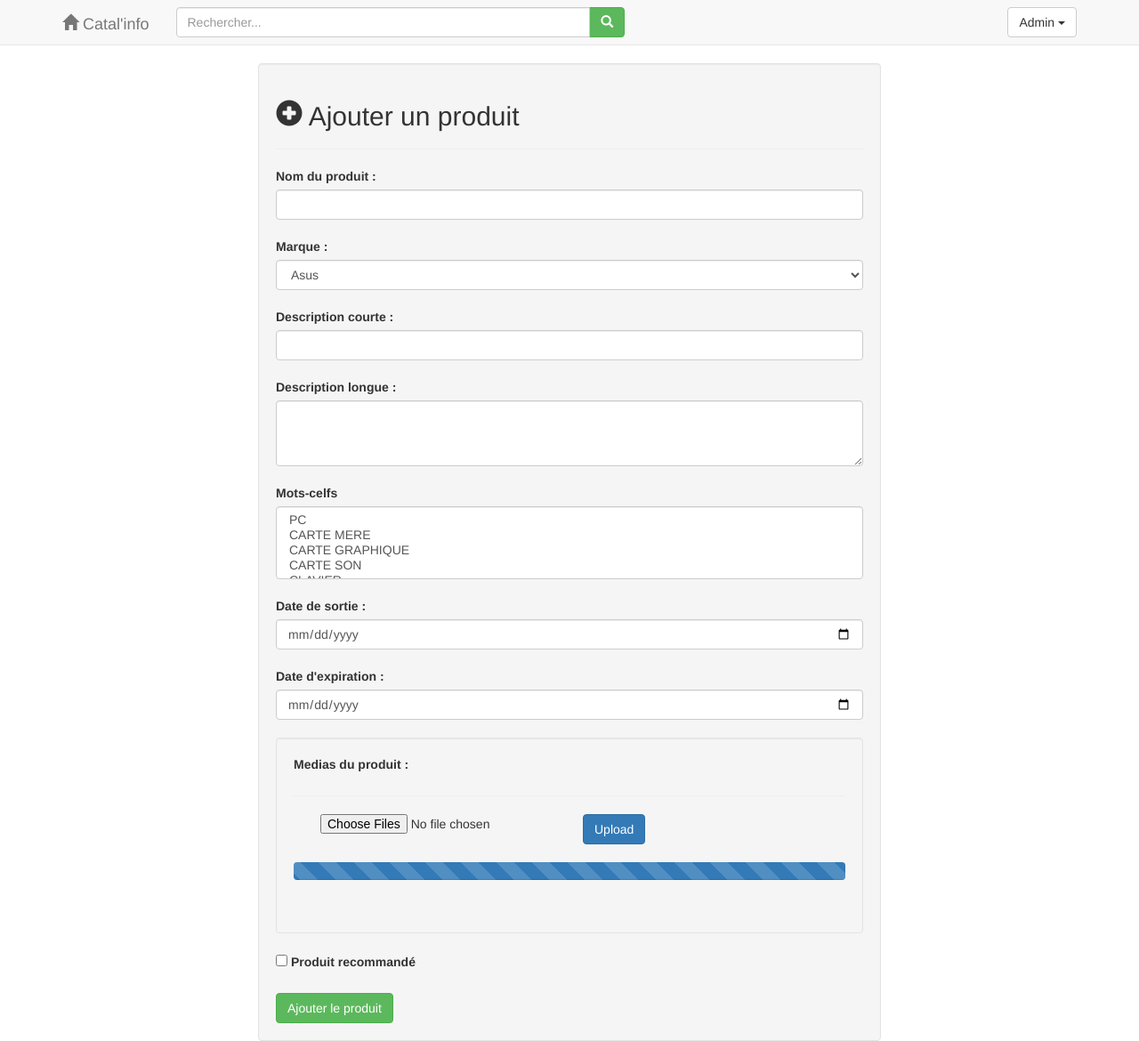
After one commit to WaffleBweh/TPI2015, a PHP site: page /addProduct.php in a window 1280 px wide. The commit adds this page. Shown: the whole page at 89% size. Run offline with PHP 8.4, Linux system fonts and the light colour scheme; a user stored in the database is signed in.

Commit message:
Mise à jour de la structure des produits, Ajout de la maquette du formulaire d'ajout 	+ Formulaire d'ajout 	+ Structure index.php 	- Suppression de fichiers innutiles

```diff
--- /dev/null
+++ b/SEEMULLERJ_TPI_2015/addProduct.php
@@ -0,0 +1,95 @@
+<?php
+require_once 'includes/specific_funtions.php';
+require_once 'includes/struct.php';
+
+if (!isAdmin()) {
+    header('Location: index.php');
+}
+?>
+<!DOCTYPE html>
+<html lang="en"><head>
+        <meta charset="utf-8">
+        <meta http-equiv="X-UA-Compatible" content="IE=edge">
+        <meta name="viewport" content="width=device-width, initial-scale=1">
+        <meta name="description" content="">
+        <meta name="author" content="">
+        <title>Catal'info</title>
+        <link href="./css/bootstrap.min.css" rel="stylesheet">
+        <link href="./css/style.css" rel="stylesheet">
+        <link href="./css/font-awesome.css" rel="stylesheet">
+    </head>
+    <body>
+        <!-- NAVBAR -->
+        <?php
+        getHeader();
+        ?>
+
+        <!-- CONTAINER -->
+        <div class="container">
+            <div class="well form-container">
+                <!-- CONTAINER LOGIN -->
+                <div class="form-horizontal">
+                    <form class="form-add-product" method="post" action="">
+                        <h2><span class="glyphicon glyphicon-plus-sign"></span> Ajouter un produit</h2><hr/>
+                        <label class="">Nom du produit :</label><input class="form-control" name="title" type="text" value=""/><br/>
+
+                        <label class="">Marque :</label>
+                        <select class="form-control" name="brands">
+                            <option>Asus</option>
+                            <option>NVidia</option>
+                            <option>Corsair</option>
+                            <option>Intel</option>
+                        </select>
+                        <br/>
+
+                        <label class="">Description courte :</label><input class="form-control" name="short_desc" type="text" value=""/><br/>
+                        <label class="">Description longue :</label><textarea class="form-control" name="long_desc" rows="3"></textarea><br/>
+
+                        <label class="">Mots-celfs</label>
+                        <select class="form-control" name="keywords" multiple>
+                            <option>PC</option>
+                            <option>CARTE MERE</option>
+                            <option>CARTE GRAPHIQUE</option>
+                            <option>CARTE SON</option>
+                            <option>CLAVIER</option>
+                        </select>
+                        <br/>
+
+                        <label class="">Date de sortie :</label><input class="form-control" name="availability_date" type="date" value=""/><br/>
+                        <label class="">Date d'expiration :</label><input class="form-control" name="expiration_date" type="date" value=""/><br/>
+                        <div class="well">
+
+                            <label class="">Medias du produit :</label>
+                            <hr/>
+                            <div class="container-fluid">
+                                <div class="col-lg-6 col-md-6 col-sm-6 col-xs-12">
+                                    <input class="" name="media" type="file" value="" multiple/>
+                                </div>
+                                <div class="col-lg-6 col-md-6 col-sm-6 col-xs-12">
+                                    <input name="upload" class="btn btn-primary" type="submit" value="Upload">
+                                </div>
+                            </div>
+                            <br/>
+                            <div class="progress">
+                                <div class="progress-bar progress-bar-striped active" role="progressbar" aria-valuenow="45" aria-valuemin="0" aria-valuemax="100" style="width: 100%"></div>
+                            </div>
+                            <br/>
+                        </div>
+                        <label>
+                            <input type="checkbox" value="">
+                            Produit recommandé
+                        </label>
+                        <br/>
+                        <br/>
+                        <input name="add" class="btn btn-success" type="submit" value="Ajouter le produit"/>
+                    </form>
+                </div>
+            </div>
+        </div>
+        <!-- Bootstrap core JavaScript
+        ================================================== -->
+        <script src="./js/jquery.min.js"></script>
+        <script src="./js/bootstrap.min.js"></script>
+        <script src="js/dropdown.js"></script>
+    </body>
+</html>
--- a/SEEMULLERJ_TPI_2015/css/style.css
+++ b/SEEMULLERJ_TPI_2015/css/style.css
@@ -47,10 +47,6 @@
     position: absolute;
     min-width: 270px;
     z-index: 1;
-}
-
-.col-xs-12 {
-    width: 225%;
 }
 
 .carousel-indicators li{
@@ -104,11 +100,17 @@
     color: #23BA7E;
 }
 
+.search-bar{
+    width: 225%;
+}
+
+.form-container{
+    max-width: 700px;
+    margin: auto;
+}
+
 /* Quand on passe en mode mobile, on change les propriétés suivantes */
 @media (max-width: 767px) {
-    .col-md-4 {
-        width: 100%;
-    }
     .list-group{
         position: relative;
     }
@@ -116,12 +118,11 @@
     .mini-submenu{
         position: relative;
     }
-
-    .col-xs-12 {
+    .search-bar{
         width: 100%;
     }
 
     h1{
-        font-size: 28px;
+        font-size: 25px;
     }
-}
+};
--- a/SEEMULLERJ_TPI_2015/includes/struct.php
+++ b/SEEMULLERJ_TPI_2015/includes/struct.php
@@ -36,7 +36,7 @@ function structRecommendedProducts() {
 
 //On crée un panel pour chaque produits de la page
     foreach ($products as $product) {
-        $str.= '<div class="col-md-3">
+        $str.= '<div class="col-xs-12 col-sm-6 col-md-4 col-lg-3">
                     <div class="panel panel-success">
                         <div class="panel-heading">
                             <a href="detail.php?id=' . $product->idProduct . '"><h3 class="panel-title" style="text-align: center">' . $product->productTitle . '</h3></a>
@@ -69,7 +69,7 @@ function structMostViewedProducts() {
 
     //On crée un panel pour chaque produits de la page
     foreach ($products as $product) {
-        $str.= '<div class="col-md-3">
+        $str.= '<div class="col-xs-12 col-sm-6 col-md-4 col-lg-3">
                     <div class="panel panel-success">
                         <div class="panel-heading">
                             <a href="detail.php?id=' . $product->idProduct . '"><h3 class="panel-title" style="text-align: center">' . $product->productTitle . '</h3></a>
@@ -204,7 +204,7 @@ function structDetailProduct($id) {
     $str = '<div class="row well">
                     <h1><span class="glyphicon glyphicon-search"></span> ' . strtoupper($product->brandName) . ' - ' . $product->title . '</h1>
                     <hr>
-                    <div class="col-sm-5">
+                    <div class="col-xs-12 col-sm-12 col-md-12 col-lg-5">
                         <div id="carousel-example-generic" class="carousel slide" data-ride="carousel">
                             <ol class="carousel-indicators">
                                 ' . $carouselIndicators . '
@@ -215,8 +215,7 @@ function structDetailProduct($id) {
                             ' . $carouselControls . '
                         </div>
                     </div>
-                    <hr/>
-                    <div class="col-sm-7">
+                    <div class="col-xs-12 col-sm-12 col-md-12 col-lg-7">
                         <h4><i>' . $product->short_desc . '</i></h4>
                         <p>' . $product->long_desc . '</p>
                             ' . $expiredText . '
--- a/SEEMULLERJ_TPI_2015/includes/structure/header.php
+++ b/SEEMULLERJ_TPI_2015/includes/structure/header.php
@@ -12,7 +12,7 @@
 
         <div id="navbar" class="navbar-collapse collapse" aria-expanded="false" style="height: 1px;">
             <form class="navbar-form navbar-left">
-                <div class="input-group col-xs-12">
+                <div class="input-group col-xs-12 search-bar">
                     <input type="text" class="form-control" placeholder="Rechercher...">
                     <span class="input-group-btn">
                         <button class="btn btn-success" type="button"><span class="glyphicon glyphicon-search"></span></button>
@@ -31,7 +31,7 @@
                                 <?php echo $_SESSION["username"]; ?> <span class="caret"></span>
                             </button>
                             <ul class="dropdown-menu" role="menu">
-                                <li><a href="#"><span class="glyphicon glyphicon-plus-sign"></span> Ajouter un produit</a></li>
+                                <li><a href="addProduct.php"><span class="glyphicon glyphicon-plus-sign"></span> Ajouter un produit</a></li>
                                 <li><a href="logout.php"><span class="glyphicon glyphicon-log-out"></span> Se déconnecter</a></li>
                             </ul>
                         </div>
```
Also changed, not shown: SEEMULLERJ_TPI_2015/index.php (+17 -6 lines), SEEMULLERJ_TPI_2015/signup.php (deleted, +0 -62 lines), SEEMULLERJ_TPI_2015/maquette/detail.html (renamed from SEEMULLERJ_TPI_2015/detail.html), 1 other file.
